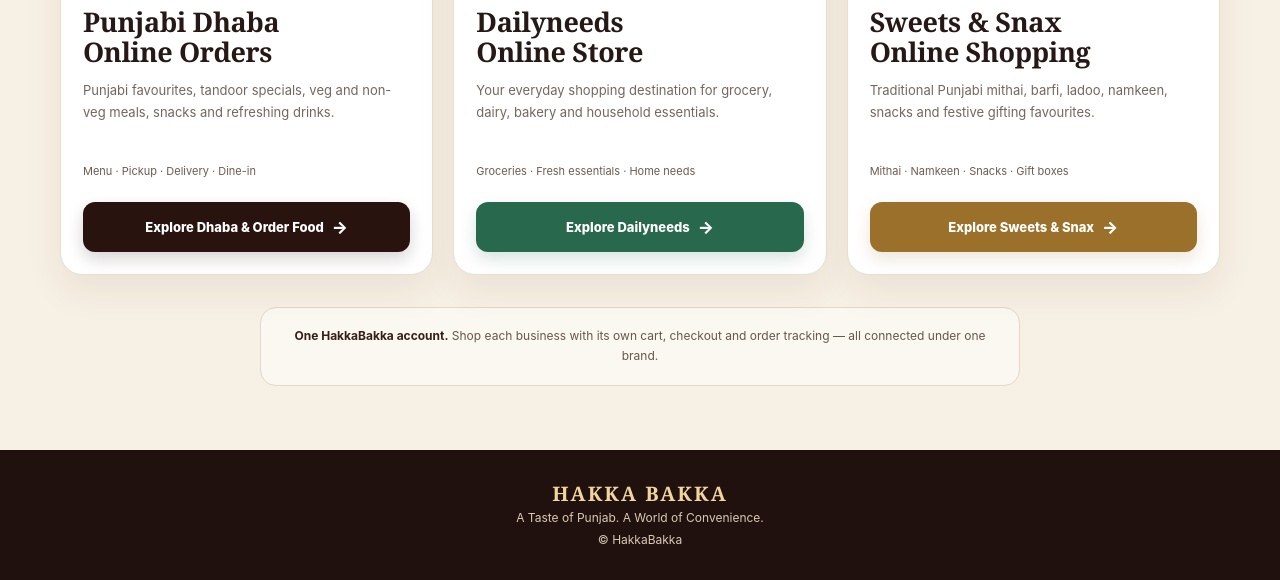
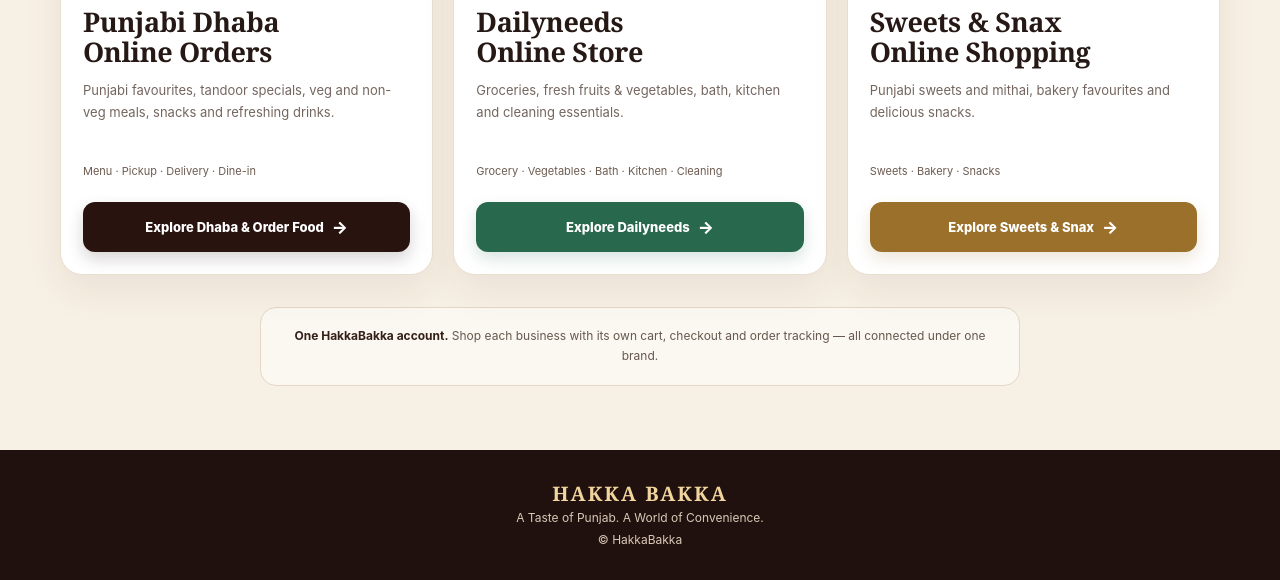
Before and after one commit to rajatkduggal/Hakkabakka, a plain HTML site: page index.html in a window 1280 px wide. Shown: the part 1060-1640 px from the top of the page. Drawn offline with Linux system fonts and the light colour scheme.

Commit message:
Update umbrella category summaries for Dailyneeds and Sweets

```diff
--- a/index.html
+++ b/index.html
@@ -30,8 +30,8 @@ main{padding:48px 0 64px}.section-title{text-align:center;margin-bottom:30px}.se
 <main class="wrap"><div class="section-title"><div class="kicker">Discover your favourites</div><h2>Choose Your HakkaBakka</h2><p>Three experiences. One familiar HakkaBakka welcome.</p></div>
 <section class="cards">
 <article class="card"><div class="visual"><img src="https://images.unsplash.com/photo-1603894584373-5ac82b2ae398?auto=format&fit=crop&w=1000&q=85" alt="Rich Punjabi curry served with Indian bread" loading="lazy"><span class="number">01 · FOOD</span><span class="visual-caption">Made for your cravings</span></div><div class="content"><span class="tag">Punjabi Dhaba</span><h3>Punjabi Dhaba<br>Online Orders</h3><p>Punjabi favourites, tandoor specials, veg and non-veg meals, snacks and refreshing drinks.</p><div class="features">Menu · Pickup · Delivery · Dine-in</div><a class="cta" href="/dhaba/">Explore Dhaba & Order Food <span>→</span></a></div></article>
-<article class="card green"><div class="visual"><img src="https://images.unsplash.com/photo-1542838132-92c53300491e?auto=format&fit=crop&w=1000&q=85" alt="Fresh vegetables and grocery essentials" loading="lazy"><span class="number">02 · EVERYDAY</span><span class="visual-caption">Your daily basket, sorted</span></div><div class="content"><span class="tag">Dailyneeds</span><h3>Dailyneeds<br>Online Store</h3><p>Your everyday shopping destination for grocery, dairy, bakery and household essentials.</p><div class="features">Groceries · Fresh essentials · Home needs</div><a class="cta" href="/dailyneeds/">Explore Dailyneeds <span>→</span></a></div></article>
-<article class="card gold"><div class="visual"><img src="https://mangilalsweets.com/assets/Traditional%20Indian%20Sweets.png" alt="Assorted traditional Indian mithai on a festive platter" loading="lazy"><span class="number">03 · CELEBRATE</span><span class="visual-caption">A little sweetness for every occasion</span></div><div class="content"><span class="tag">Sweets & Snax</span><h3>Sweets & Snax<br>Online Shopping</h3><p>Traditional Punjabi mithai, barfi, ladoo, namkeen, snacks and festive gifting favourites.</p><div class="features">Mithai · Namkeen · Snacks · Gift boxes</div><a class="cta" href="/sweets-snax/">Explore Sweets & Snax <span>→</span></a></div></article>
+<article class="card green"><div class="visual"><img src="https://images.unsplash.com/photo-1542838132-92c53300491e?auto=format&fit=crop&w=1000&q=85" alt="Fresh vegetables and grocery essentials" loading="lazy"><span class="number">02 · EVERYDAY</span><span class="visual-caption">Your daily basket, sorted</span></div><div class="content"><span class="tag">Dailyneeds</span><h3>Dailyneeds<br>Online Store</h3><p>Groceries, fresh fruits & vegetables, bath, kitchen and cleaning essentials.</p><div class="features">Grocery · Vegetables · Bath · Kitchen · Cleaning</div><a class="cta" href="/dailyneeds/">Explore Dailyneeds <span>→</span></a></div></article>
+<article class="card gold"><div class="visual"><img src="https://mangilalsweets.com/assets/Traditional%20Indian%20Sweets.png" alt="Assorted traditional Indian mithai on a festive platter" loading="lazy"><span class="number">03 · CELEBRATE</span><span class="visual-caption">A little sweetness for every occasion</span></div><div class="content"><span class="tag">Sweets & Snax</span><h3>Sweets & Snax<br>Online Shopping</h3><p>Punjabi sweets and mithai, bakery favourites and delicious snacks.</p><div class="features">Sweets · Bakery · Snacks</div><a class="cta" href="/sweets-snax/">Explore Sweets & Snax <span>→</span></a></div></article>
 </section><div class="promise"><b>One HakkaBakka account.</b> Shop each business with its own cart, checkout and order tracking — all connected under one brand.</div></main>
 <footer class="footer"><b>HAKKA BAKKA</b><br>A Taste of Punjab. A World of Convenience.<br>© HakkaBakka</footer>
 </body></html>
```
